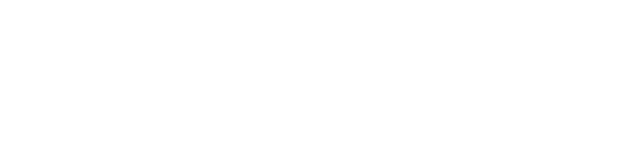
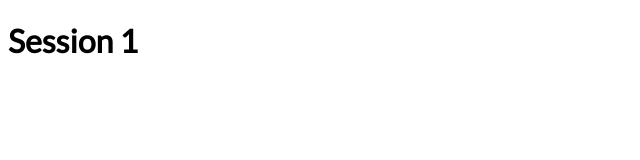
Before and after one commit to Deepika-Roy/HTMLandCSS_Session-1, a plain HTML site: page index.html in a window 1280 px wide. Shown: the whole page, without its empty margins (0-640 px from the left). Drawn offline with Linux system fonts and the light colour scheme.

Commit message:
Update index.html

```diff
--- a/index.html
+++ b/index.html
@@ -11,6 +11,6 @@
     <title>Session 1</title>
 </head>
 <body>
-
+    <h1>Session 1</title>
 </body>
 </html>
```
